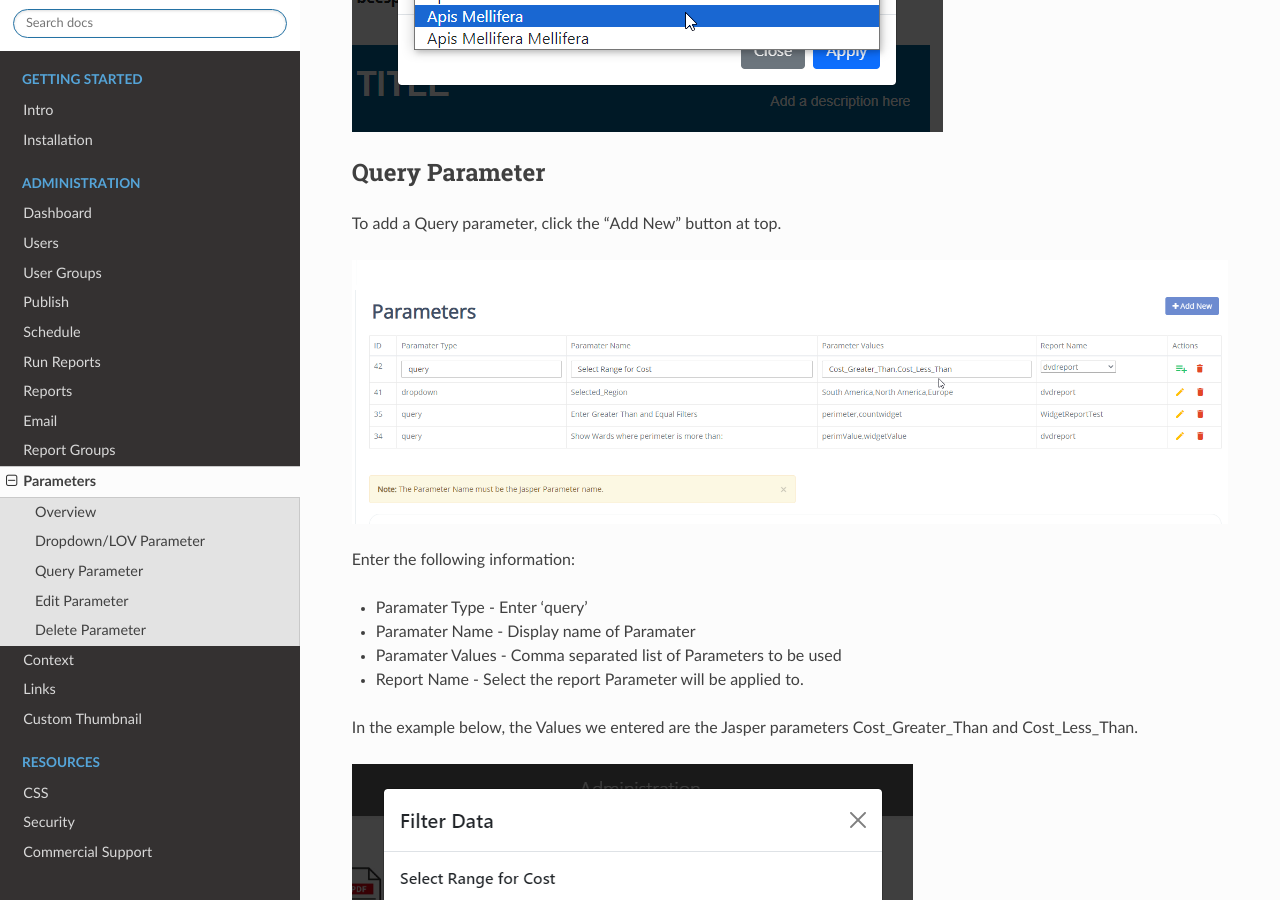
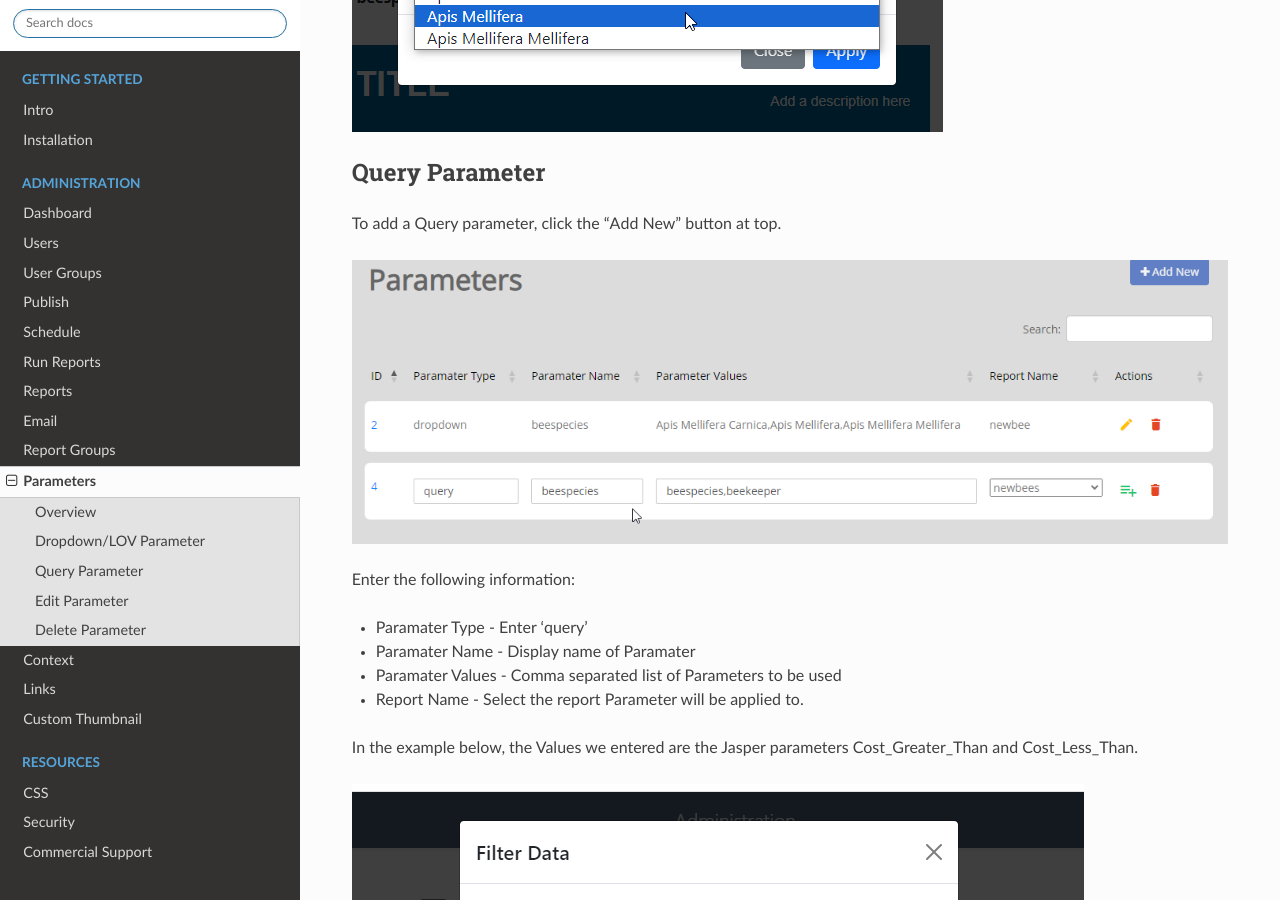
Before and after one commit to AcuGIS/jasper-report-publisher, a Sphinx documentation site: the page built from docs/components/parameters/index.rst, in a window 1280 px wide and 900 px high, scrolled down 1633 px. Built offline with Sphinx 7.4.7 and the Read the Docs theme 2.0.0, drawn with Linux system fonts in a browser that asks for light colours; pages that are not in the unit, such as notebooks, are missing from menus.

Commit message:
Update index.rst

```diff
--- a/docs/components/parameters/index.rst
+++ b/docs/components/parameters/index.rst
@@ -50,7 +50,7 @@ Query Parameter
 
 To add a Query parameter, click the "Add New" button at top.
 
-.. image:: Parameter-1.png
+.. image:: ../../_static/parameter-3-1.png
 
 Enter the following information:
 
@@ -61,7 +61,7 @@ Enter the following information:
 
 In the example below, the Values we entered are the Jasper parameters Cost_Greater_Than and Cost_Less_Than.
 
-.. image:: Parameter-2.png
+.. image:: ../../_static/parameter-report-5-1.png
 
 Edit Parameter
 ===================
```
